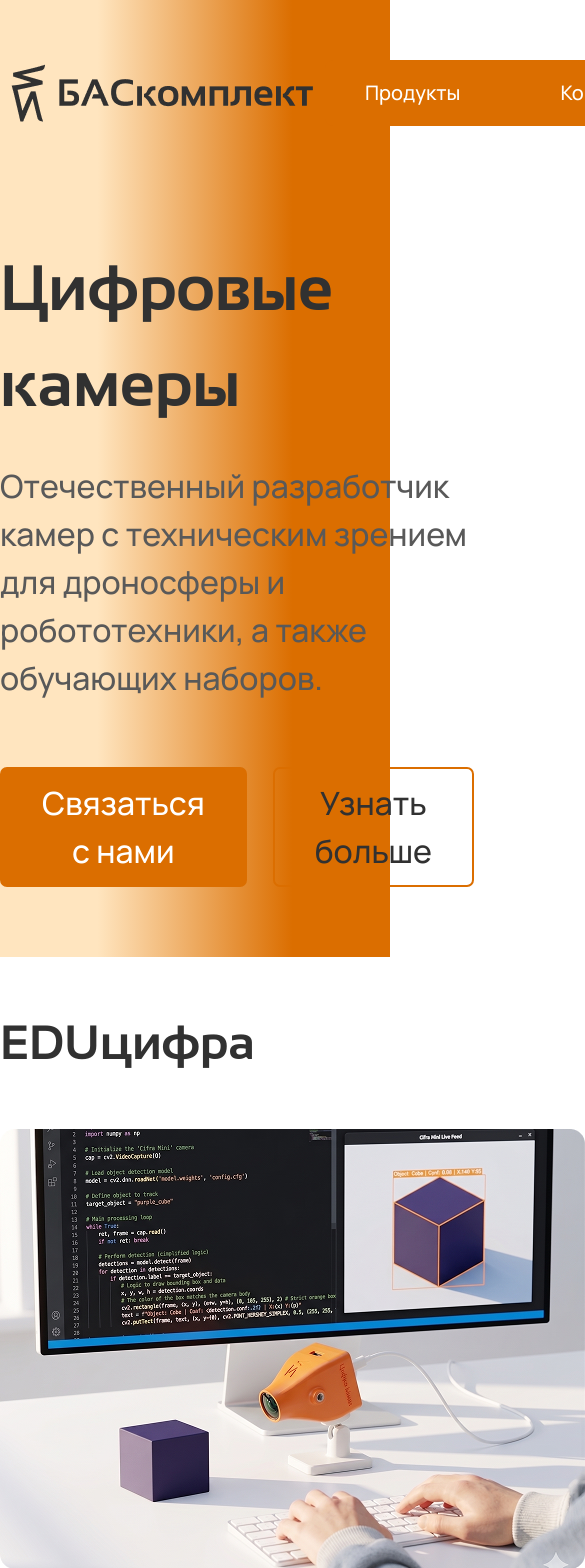
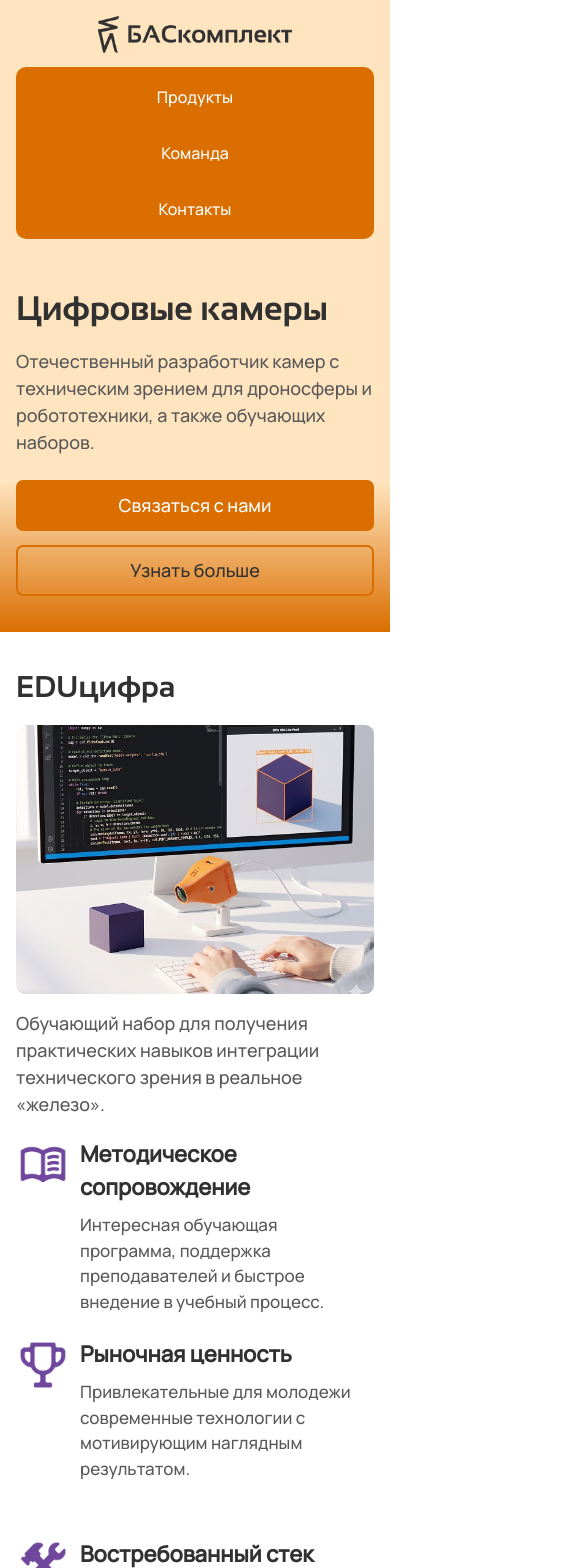
Before and after one commit to denisholmov/edu-cifra, a React (Vite) app: page / in a window 390 px wide. Shown: the top 1568 px of the page, 585 px wide, since content can reach past the window. Built offline with nearby package versions, Linux system fonts and the light colour scheme.

Commit message:
сделан адаптив

```diff
--- a/src/components/pages-content/Advantages/styles/index.module.css
+++ b/src/components/pages-content/Advantages/styles/index.module.css
@@ -11,7 +11,7 @@
   display: flex;
   flex-direction: column;
   justify-content: space-between;
-  align-items: start
+  align-items: start;
 }
 
 .title {
@@ -94,3 +94,103 @@
   font-size: 24px;
   color: var(--color-shadow-mountain);
 }
+
+@media (max-width: 1240px) {
+  .container {
+    padding: 0 20px;
+  }
+
+  .image img {
+    width: 500px;
+  }
+
+  .description {
+    font-size: 28px;
+  }
+
+  .itemContent h3 {
+    font-size: 28px;
+  }
+
+  .itemContent p {
+    font-size: 20px;
+  }
+}
+
+@media (max-width: 1024px) {
+  .advantages {
+    padding: 40px 0;
+  }
+
+  .title {
+    font-size: 40px;
+  }
+
+  .content {
+    flex-direction: column;
+    align-items: flex-start;
+  }
+
+  .image img {
+    width: min(560px, 100%);
+  }
+
+  .description {
+    max-width: 100%;
+    font-size: 24px;
+  }
+
+  .description br {
+    display: none;
+  }
+
+  .list {
+    grid-template-columns: 1fr;
+    gap: 24px;
+  }
+}
+
+@media (max-width: 640px) {
+  .advantages {
+    padding: 32px 0;
+  }
+
+  .container {
+    padding: 0 16px;
+  }
+
+  .title {
+    font-size: 30px;
+    margin-bottom: 16px;
+  }
+
+  .content {
+    margin-bottom: 20px;
+    gap: 16px;
+  }
+
+  .description {
+    font-size: 18px;
+  }
+
+  .item {
+    gap: 10px;
+  }
+
+  .icon img {
+    width: 54px;
+    height: 54px;
+  }
+
+  .itemContent {
+    gap: 8px;
+  }
+
+  .itemContent h3 {
+    font-size: 22px;
+  }
+
+  .itemContent p {
+    font-size: 17px;
+  }
+}
--- a/src/components/pages-content/Equipment/styles/index.module.css
+++ b/src/components/pages-content/Equipment/styles/index.module.css
@@ -3,6 +3,7 @@
     font-weight: 500;
     padding: 30px 0;
     background-color: var(--color-white);
+    overflow-x: clip;
 }
 
 .container {
@@ -76,3 +77,93 @@
     font-size: 24px;
     color: var(--color-shadow-mountain);
 }
+
+@media (max-width: 1240px) {
+  .container {
+    padding: 0 20px;
+  }
+
+  .itemTitle {
+    width: 220px;
+    font-size: 28px;
+  }
+
+  .itemDescription {
+    font-size: 20px;
+  }
+}
+
+@media (max-width: 1024px) {
+  .item {
+    gap: 24px;
+  }
+
+  .itemTitle {
+    width: 180px;
+    font-size: 24px;
+  }
+
+  .itemDescription {
+    font-size: 18px;
+  }
+}
+
+@media (max-width: 768px) {
+  .title {
+    font-size: 32px;
+  }
+
+  .list {
+    gap: 28px;
+  }
+
+  .item {
+    flex-direction: column;
+    gap: 12px;
+  }
+
+  .itemTitle {
+    width: 100%;
+    padding: 8px 0;
+    text-align: center;
+  }
+
+
+
+  .itemTitle::before {
+    content: "";
+    position: absolute;
+    top: 0;
+    bottom: 0;
+    right: 0;
+
+    width: 100%;
+    border: 2px solid var(--color-orange-danger);
+    border-radius: 15px;
+
+  }
+}
+
+@media (max-width: 640px) {
+  .equipment {
+    padding: 24px 0;
+  }
+
+  .container {
+    padding: 0 16px;
+    gap: 20px;
+  }
+
+  .title {
+    font-size: 28px;
+  }
+
+  .itemTitle {
+    font-size: 22px;
+  }
+
+  .itemDescription {
+    font-size: 17px;
+  }
+
+}
--- a/src/components/pages-content/GetStarted/styles/index.module.css
+++ b/src/components/pages-content/GetStarted/styles/index.module.css
@@ -10,6 +10,7 @@
     display: flex;
     justify-content: space-between;
     align-items: center;
+    gap: 40px;
 }
 
 .content {
@@ -74,3 +75,99 @@
   height: auto;
   object-fit: contain;
 }
+
+@media (max-width: 1240px) {
+  .container {
+    padding: 0 20px;
+  }
+
+  .title {
+    font-size: 56px;
+  }
+
+  .description {
+    font-size: 28px;
+  }
+
+  .button {
+    font-size: 26px;
+  }
+}
+
+@media (max-width: 1024px) {
+  .getStarted {
+    padding-top: 30px;
+    padding-bottom: 50px;
+    background: linear-gradient(180deg, #ffe5bf 0%, #ffe5bf 60%, #db6e00 100%);
+  }
+
+  .container {
+    flex-direction: column;
+    align-items: flex-start;
+  }
+
+  .title {
+    font-size: 46px;
+    margin-bottom: 20px;
+  }
+
+  .description {
+    font-size: 24px;
+    margin-bottom: 36px;
+    max-width: 100%;
+  }
+
+  .buttons {
+    flex-wrap: wrap;
+    gap: 14px;
+  }
+
+  .button {
+    font-size: 22px;
+    padding: 10px 24px;
+  }
+
+  .image {
+    display: none;
+  }
+
+
+}
+
+@media (max-width: 640px) {
+  .getStarted {
+    padding-top: 36px;
+    padding-bottom: 36px;
+  }
+
+  .container {
+    padding: 0 16px;
+    gap: 28px;
+  }
+
+  .title {
+    font-size: 34px;
+    line-height: 1.15;
+  }
+
+  .description {
+    font-size: 18px;
+    margin-bottom: 24px;
+  }
+
+  .buttons {
+    width: 100%;
+    flex-direction: column;
+    align-items: stretch;
+  }
+
+  .buttons li {
+    width: 100%;
+  }
+
+  .button {
+    width: 100%;
+    font-size: 18px;
+    padding: 10px 12px;
+  }
+}
--- a/src/components/pages-content/LevelEducation/index.tsx
+++ b/src/components/pages-content/LevelEducation/index.tsx
@@ -17,7 +17,7 @@
                 <h3 className={styles.itemTitle}>Школы</h3>
                 <p className={styles.itemDescription}>Для популяризации технических направлений среди школьников и обучения базовым навыкам программирования и работы с нейросетями</p>
             </li>
-            <li>
+            <li className={styles.item}>
                 <h3 className={styles.itemTitle}>Дополнительное образование</h3>
                 <p className={styles.itemDescription}>Для формирования интереса к сфере БАС и роботов, развития инженерного мышления и соревновательной культуры</p>
             </li>
--- a/src/components/pages-content/LevelEducation/styles/index.module.css
+++ b/src/components/pages-content/LevelEducation/styles/index.module.css
@@ -53,3 +53,57 @@
     font-size: 24px;
     color: var(--color-shadow-mountain);
 }
+
+@media (max-width: 1240px) {
+  .container {
+    padding: 0 20px;
+    gap: 40px;
+  }
+
+  .itemTitle {
+    font-size: 28px;
+  }
+
+  .itemDescription {
+    font-size: 20px;
+  }
+}
+
+@media (max-width: 1024px) {
+  .list {
+    grid-template-columns: 1fr;
+    gap: 24px;
+  }
+
+  .title {
+    font-size: 32px;
+  }
+}
+
+@media (max-width: 640px) {
+  .levelEducation {
+    padding: 24px 0;
+  }
+
+  .container {
+    padding: 0 16px;
+    gap: 20px;
+  }
+
+  .title {
+    font-size: 28px;
+    line-height: 1.2;
+  }
+
+  .item {
+    gap: 10px;
+  }
+
+  .itemTitle {
+    font-size: 22px;
+  }
+
+  .itemDescription {
+    font-size: 17px;
+  }
+}
--- a/src/components/pages/shared/home/index.tsx
+++ b/src/components/pages/shared/home/index.tsx
@@ -17,8 +17,8 @@
       <main className={styles.main}>
           <GetStarted />
           <Advantages />
-         <LevelEducation />
-         <Equipment />
+          <LevelEducation />
+          <Equipment />
       </main>
     </div>
   );
--- a/src/components/ui/Header/styles/index.module.css
+++ b/src/components/ui/Header/styles/index.module.css
@@ -13,7 +13,7 @@
   display: flex;
   justify-content: space-between;
   align-items: center;
-
+  gap: 24px;
 }
 
 .header__logo {
@@ -59,3 +59,70 @@
 .link:hover {
   opacity: 0.7;
 }
+
+@media (max-width: 1240px) {
+  .container {
+    padding: 40px 20px;
+  }
+}
+
+@media (max-width: 1024px) {
+  .header {
+    position: static;
+    background-color: #ffe5bf;
+  }
+
+  .container {
+    padding: 20px;
+    flex-direction: column;
+    align-items: stretch;
+  }
+
+  .logo {
+    display: flex;
+    justify-content: center;
+  }
+
+  .logo img {
+    width: 280px;
+  }
+
+  .list {
+    justify-content: center;
+    gap: 12px;
+    flex-wrap: wrap;
+    padding: 8px;
+  }
+
+  .link {
+    font-size: 18px;
+    padding: 10px 14px;
+  }
+}
+
+@media (max-width: 640px) {
+  .container {
+    padding: 14px 16px;
+    gap: 12px;
+  }
+
+  .logo img {
+    width: 210px;
+  }
+
+  .list {
+    width: 100%;
+    border-radius: 10px;
+  }
+
+  .item {
+    width: 100%;
+  }
+
+  .link {
+    width: 100%;
+    text-align: center;
+    font-size: 16px;
+    padding: 10px 8px;
+  }
+}
```
